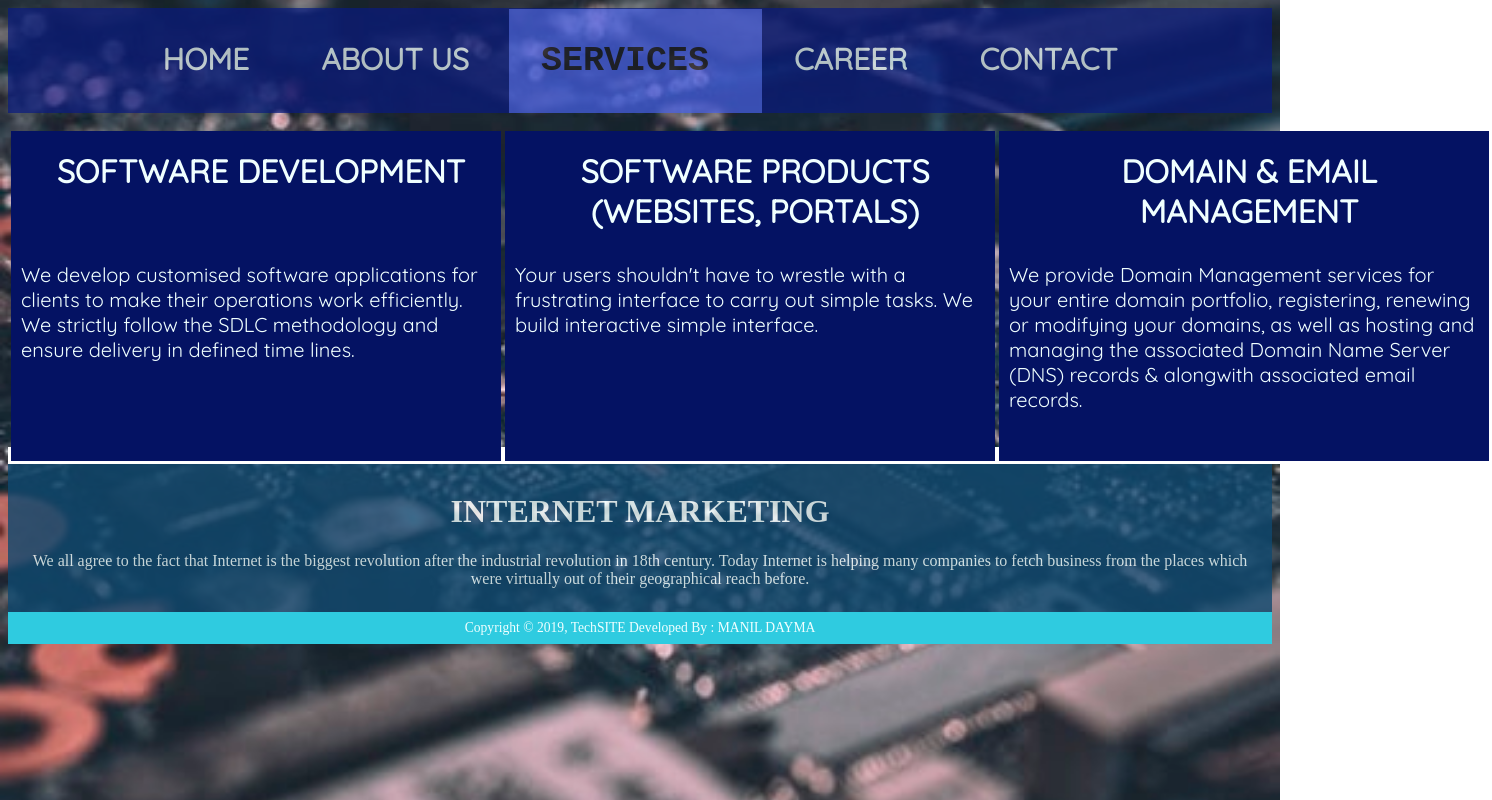
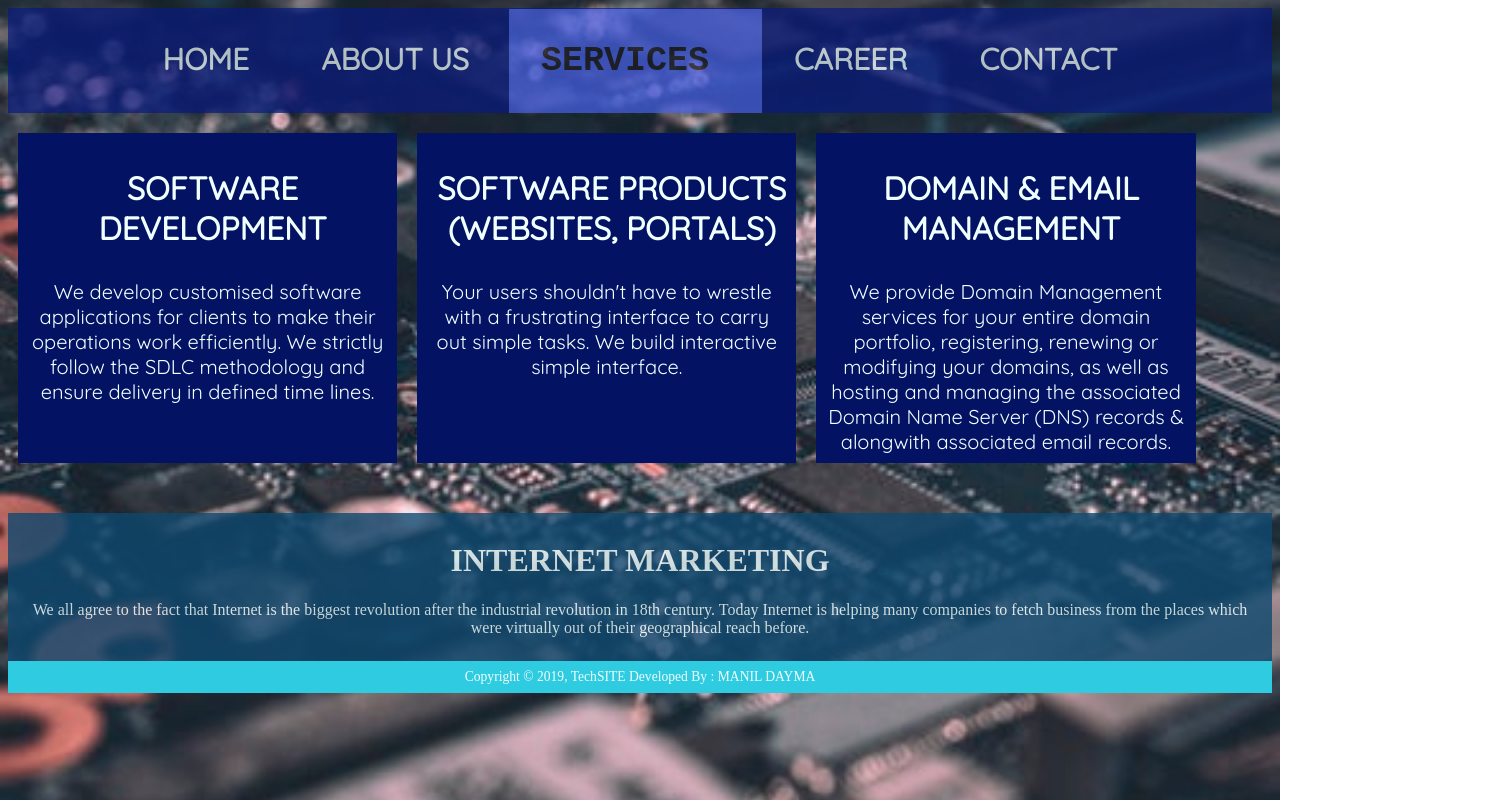
Before and after one commit to manildayma/Tech-site, a plain HTML site: page services.html in a window 1280 px wide. Shown: the whole page, 1492 px wide, since content can reach past the window. Drawn offline with Linux system fonts and the light colour scheme.

Commit message:
removed scrollbar

```diff
--- a/services.html
+++ b/services.html
@@ -19,37 +19,31 @@
   </nav>
 
 
-  <table>
-    <tr>
-      <td>
+  <center>
     <div id="div1">
       <h1 class="servh1">SOFTWARE DEVELOPMENT</h1>
 
-          <p class="servp">We develop customised software applications for clients to make their operations work efficiently. We strictly
-            follow the SDLC methodology and ensure delivery in defined time lines.
+      <p class="servp">We develop customised software applications for clients to make their operations work efficiently. We strictly follow
+        the SDLC methodology and ensure delivery in defined time lines.
       </p>
     </div>
-      </td>
-      <td>
+
     <div id="div1">
       <h1 class="servh1">SOFTWARE PRODUCTS (WEBSITES, PORTALS)</h1>
 
-          <p class="servp">Your users shouldn't have to wrestle with a frustrating interface to carry out simple tasks. We build interactive
-            simple interface.
+      <p class="servp">Your users shouldn't have to wrestle with a frustrating interface to carry out simple tasks. We build interactive simple
+        interface.
       </p>
     </div>
-        <td>
+
     <div id="div1">
       <h1 class="servh1">DOMAIN & EMAIL MANAGEMENT</h1>
 
-            <p class="servp">We provide Domain Management services for your entire domain portfolio, registering, renewing or modifying your
-              domains, as well as hosting and managing the associated Domain Name Server (DNS) records & alongwith associated
-              email records.
+      <p class="servp">We provide Domain Management services for your entire domain portfolio, registering, renewing or modifying your domains,
+        as well as hosting and managing the associated Domain Name Server (DNS) records & alongwith associated email records.
       </p>
     </div>
-        </td>
-    </tr>
-  </table>
+  </center>
 
   <div class="remote">
     <h1>INTERNET MARKETING</h1>
--- a/style.css
+++ b/style.css
@@ -89,10 +89,10 @@ body{
   background: rgb(15, 73, 112);
   background-position: center;
   background-repeat: no-repeat;
-  background-size: cover;
   text-align: center;
   padding: 0.5rem;
   opacity: .8;
+  margin-top: 400px;
 }
 footer {
   font-size: .85rem;
@@ -207,10 +207,15 @@ table{
 }
 #div1{
   color: azure;
-  width:490px;
   height:330px;
   background: rgb(4, 18, 99);
   font-family: 'Quicksand', sans-serif;
+  width: 30%;
+  float: left;
+  margin-left: 10px;
+  margin-right: 10px;
+  margin-top: 20px;
+
 }
 
 .servh1{
```
Lines whose indentation alone changed are shown as unchanged.
